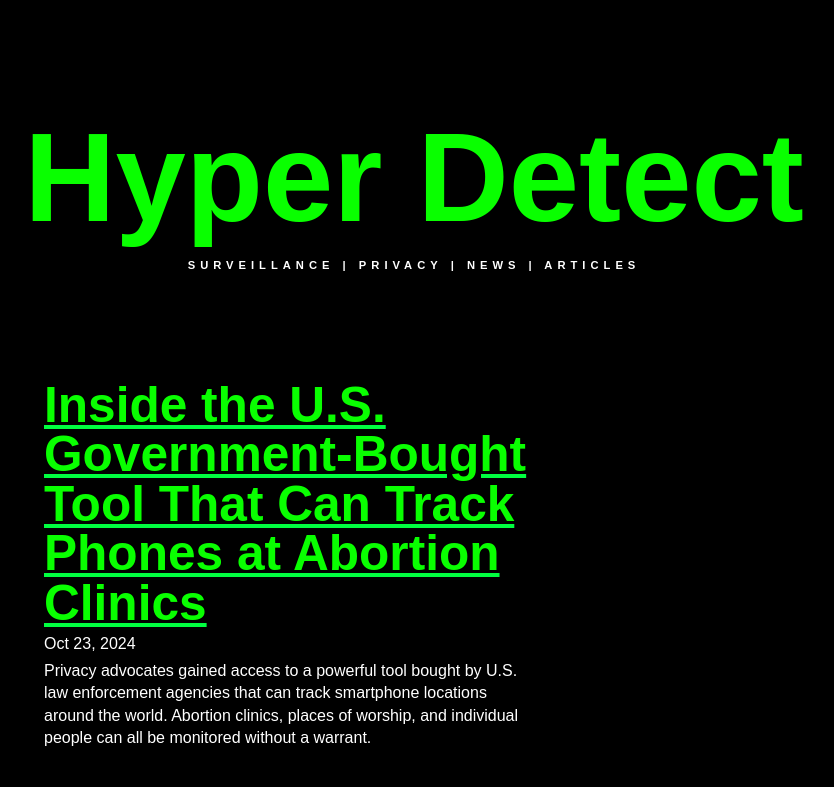
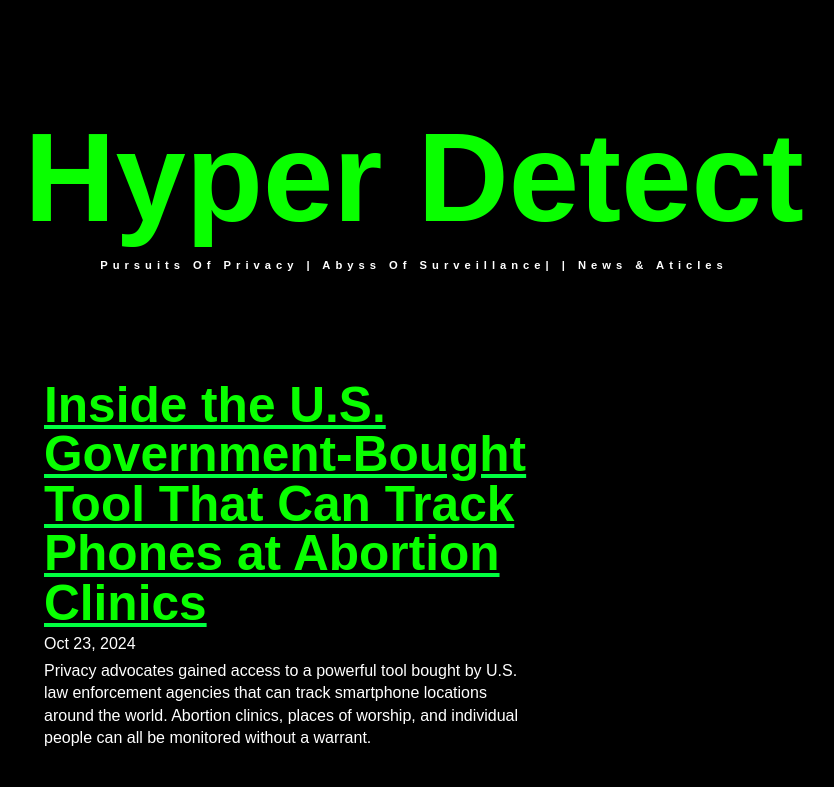
Before and after one commit to hyperdetect/hyperdetect.github.io, a plain HTML site: page index.html in a window 1280 px wide. Shown: the whole page, without its empty margins (226-1060 px from the left). Drawn offline with Linux system fonts and the light colour scheme.

Commit message:
change subhead

```diff
--- a/index.html
+++ b/index.html
@@ -94,7 +94,7 @@ h2 {
 </head>
 <body>
     <h1>Hyper Detect</h1>
-    <h2>SURVEILLANCE | PRIVACY | NEWS | ARTICLES</h2>
+    <h2> Pursuits Of Privacy | Abyss Of Surveillance| | News & Aticles </h2>
 
     <div class="container">
         <div class="left-column">
```
